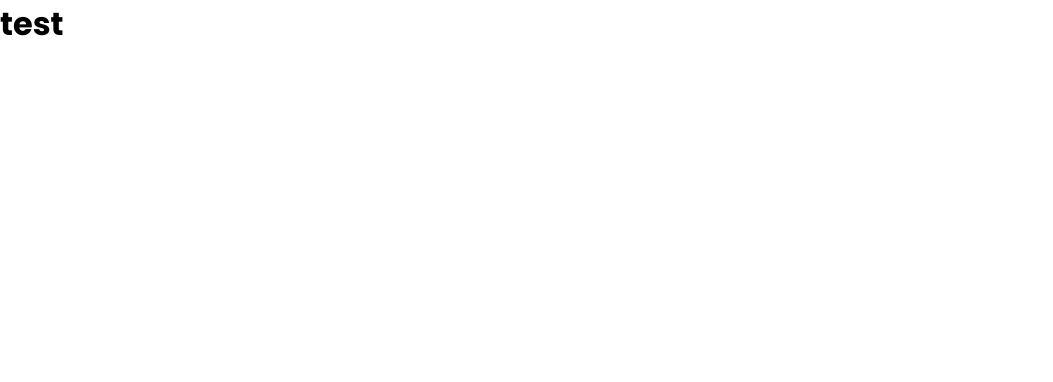
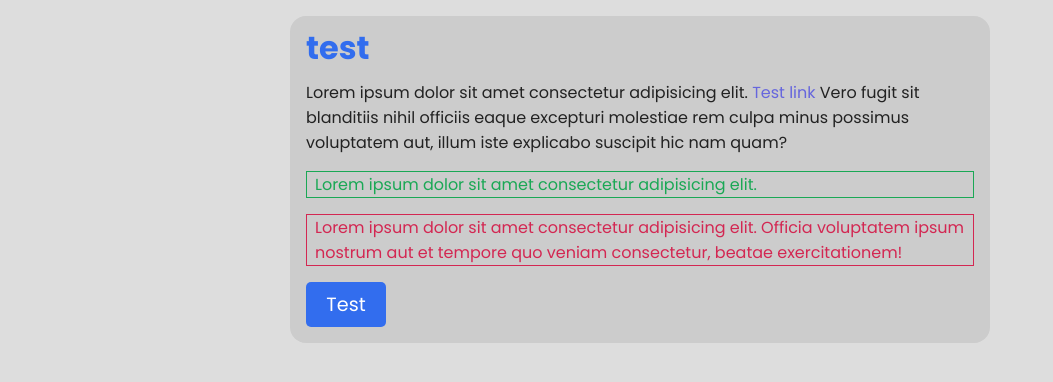
Before and after one commit to Quiatus/prj-sasslib, a website: page index.html in a window 1280 px wide. Shown: the whole page, without its empty margins (0-1053 px from the left). Drawn offline with Linux system fonts and the light colour scheme.

Commit message:
add basic sass

```diff
--- a/gulpfile.js
+++ b/gulpfile.js
@@ -2,13 +2,13 @@ const { src, dest, watch, series } = require('gulp')
 const sass = require('gulp-sass')(require('sass'));
 
 function buildStyles() {
-  return src('style.scss')
+  return src('sass/style.scss')
     .pipe(sass())
     .pipe(dest('css'))
 }
 
 function watchTask() {
-  watch(['style.scss'], buildStyles)
+  watch(['sass/*.scss'], buildStyles)
 }
 
 exports.default = series(buildStyles, watchTask)
--- a/index.html
+++ b/index.html
@@ -7,6 +7,18 @@
     <link rel="stylesheet" href="css/style.css">
 </head>
 <body>
-    <h1>test</h1>
+
+    <div class="section">
+        <h1>test</h1>
+
+        <p class="general">Lorem ipsum dolor sit amet consectetur adipisicing elit. <a href="#">Test link</a> Vero fugit sit blanditiis nihil officiis eaque excepturi molestiae rem culpa minus possimus voluptatem aut, illum iste explicabo suscipit hic nam quam?</p>
+
+        <p class="notification">Lorem ipsum dolor sit amet consectetur adipisicing elit. </p>
+
+        <p class="error">Lorem ipsum dolor sit amet consectetur adipisicing elit. Officia voluptatem ipsum nostrum aut et tempore quo veniam consectetur, beatae exercitationem!</p>
+
+        <button>Test</button>
+    </div>
+
 </body>
 </html>
--- /dev/null
+++ b/sass/_boilerplate.scss
@@ -0,0 +1,45 @@
+@use 'colors' as *;
+@use 'fonts' as *;
+
+/* reset styles */
+* {
+  margin: 0;
+  padding: 0;
+  box-sizing: border-box;
+}
+
+body {
+  font-family: $font;
+  background-color: $bgcolor;
+}
+
+ul {
+  padding: 0;
+  list-style-type: none;
+}
+
+a,
+a:visited {
+  text-decoration: none;
+  color: $link-general;
+}
+
+a:hover {
+  opacity: 0.7;
+}
+
+img {
+  max-width: 100%;
+  display: block;
+}
+
+p {
+  margin-bottom: 1rem;
+}
+
+div {
+  margin: 1rem auto;
+  padding: 1rem;
+  background-color: $bgcolor-secondary;
+  border-radius: 1rem;
+}
--- /dev/null
+++ b/sass/_colors.scss
@@ -0,0 +1,12 @@
+$bgcolor: #DDD;
+$bgcolor-secondary: #CCC;
+
+$primary: #326dee;
+$secondary: #1aa855;
+$error: #d32752;
+$info: #f6c31c;
+
+$text-general: #222;
+$link-general: #66D;
+
+$btncolor-primary: #fff;
--- /dev/null
+++ b/sass/_components.scss
@@ -0,0 +1,26 @@
+@use 'colors' as *;
+
+button {
+    outline: none;
+    font-family: inherit;
+    font-size: 1.2rem;
+    color: $btncolor-primary;
+    border: none;
+    border-radius: 5px;
+    background-color: $primary;
+    padding: 0.5rem 0;
+    min-width: 5rem;
+    opacity: 1;
+}
+
+button:hover {
+    opacity: 0.8;
+}
+
+button:active {
+    transform: scale(0.95);
+}
+
+.section {
+    max-width: 700px;
+}
--- /dev/null
+++ b/sass/_fonts.scss
@@ -0,0 +1,3 @@
+@import url('https://fonts.googleapis.com/css2?family=Poppins:ital,wght@0,100;0,200;0,300;0,400;0,500;0,600;0,700;0,800;0,900;1,100;1,200;1,300;1,400;1,500;1,600;1,700;1,800;1,900&display=swap');
+
+$font: Poppins, sans-serif;
--- /dev/null
+++ b/sass/_helpers.scss
@@ -0,0 +1,13 @@
+@use 'colors' as *;
+
+.error {
+    color: $error;
+    border: 1px solid $error;
+    padding: 0 0.5rem;
+}
+
+.notification {
+    color: $secondary;
+    border: 1px solid $secondary;
+    padding: 0 0.5rem;
+}
--- /dev/null
+++ b/sass/_typography.scss
@@ -0,0 +1,11 @@
+@use 'colors' as *;
+
+h1 {
+    color: $primary;
+    line-height: 1;
+    margin-bottom: 1rem;
+}
+
+.general {
+    color: $text-general;
+}
--- /dev/null
+++ b/sass/style.scss
@@ -0,0 +1,6 @@
+@use 'boilerplate';
+@use 'colors';
+@use 'typography';
+@use 'fonts';
+@use 'components';
+@use 'helpers';
--- a/style.scss
+++ /dev/null
@@ -1,32 +0,0 @@
-// import google font
-@import url('https://fonts.googleapis.com/css2?family=Poppins:ital,wght@0,100;0,200;0,300;0,400;0,500;0,600;0,700;0,800;0,900;1,100;1,200;1,300;1,400;1,500;1,600;1,700;1,800;1,900&display=swap');
-
-/* reset styles */
-* {
-  color: inherit;
-  margin: 0;
-  padding: 0;
-  box-sizing: border-box;
-}
-
-body {
-  font-family: Poppins, sans-serif;
-}
-
-ul {
-  padding: 0;
-  list-style-type: none;
-}
-
-a {
-  text-decoration: none;
-}
-
-hr {
-  border: 0;
-  border-top: 1px dotted #efefef;
-}
-
-img {
-  max-width: 100%;
-}
```
Also changed, not shown: css/style.css.
